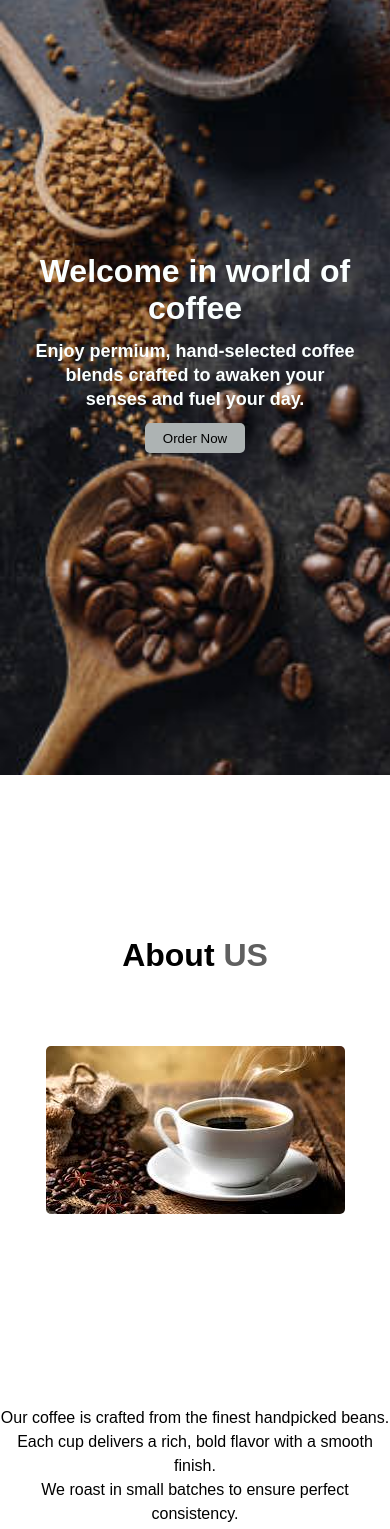
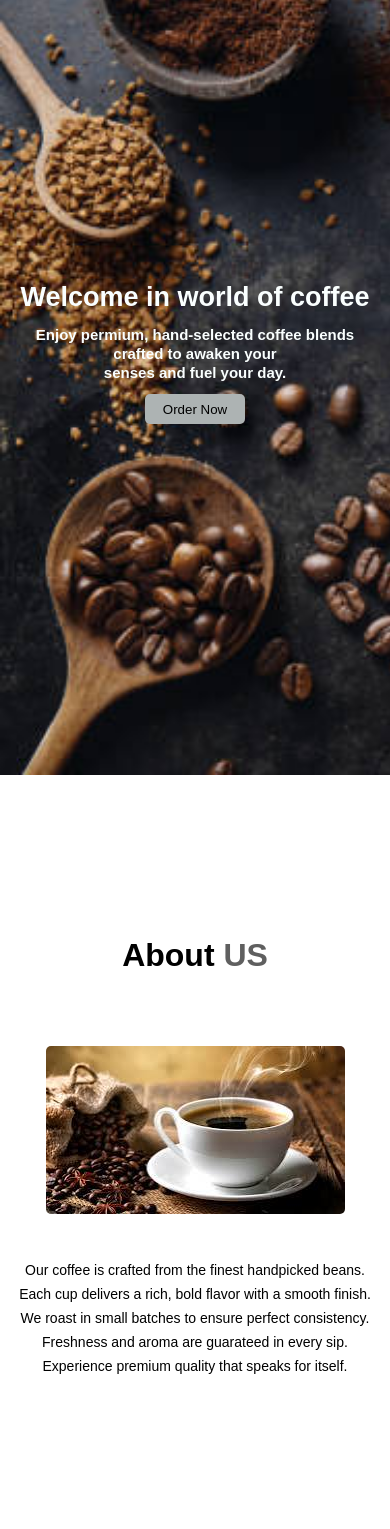
Before and after one commit to AbdoKarem250/abdo, a plain HTML site: page index.html in a window 390 px wide. Shown: the part 69-1598 px from the top of the page. Drawn offline with Linux system fonts and the light colour scheme.

Commit message:
Update style.css

```diff
--- a/style.css
+++ b/style.css
@@ -273,26 +273,27 @@ footer img{
 @media(min-width:280px) and (max-width:575px){
 
     .text1 h1 {
-    font-size: 32px;
-
+   font-size: 27px;
+        display: flex;
+        flex-wrap: wrap ;
    }
    .text1 p{
-        font-size: 18px;
-        line-height: 1.5rem;
+       font-size: 15px;
+
+       line-height: 1.2rem;
    }
     .navbar a{
      display: none;
  }
    .About p{
-        font-size: 16px;
+       font-size: 14px;
+       display: flex;
+       text-align: center;
        line-height: 1.5rem;
-        display: flex;
-         flex-wrap: wrap;
-         margin-bottom: 30px;
-        text-align: center;
+        margin-top: -11rem;
+
    }
      footer{
        margin-top: 250px;
-
    }
 }
```
Lines whose indentation alone changed are shown as unchanged.
